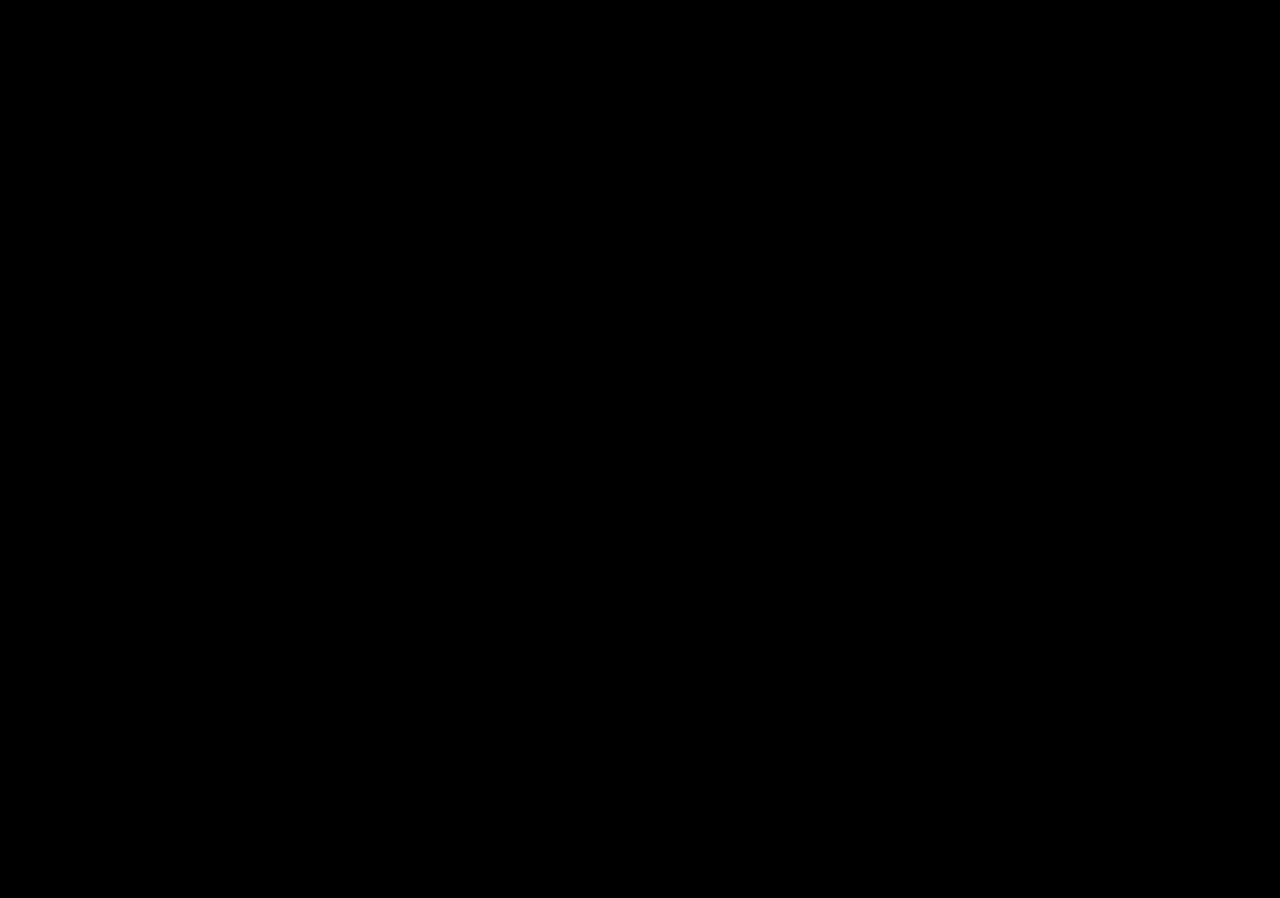
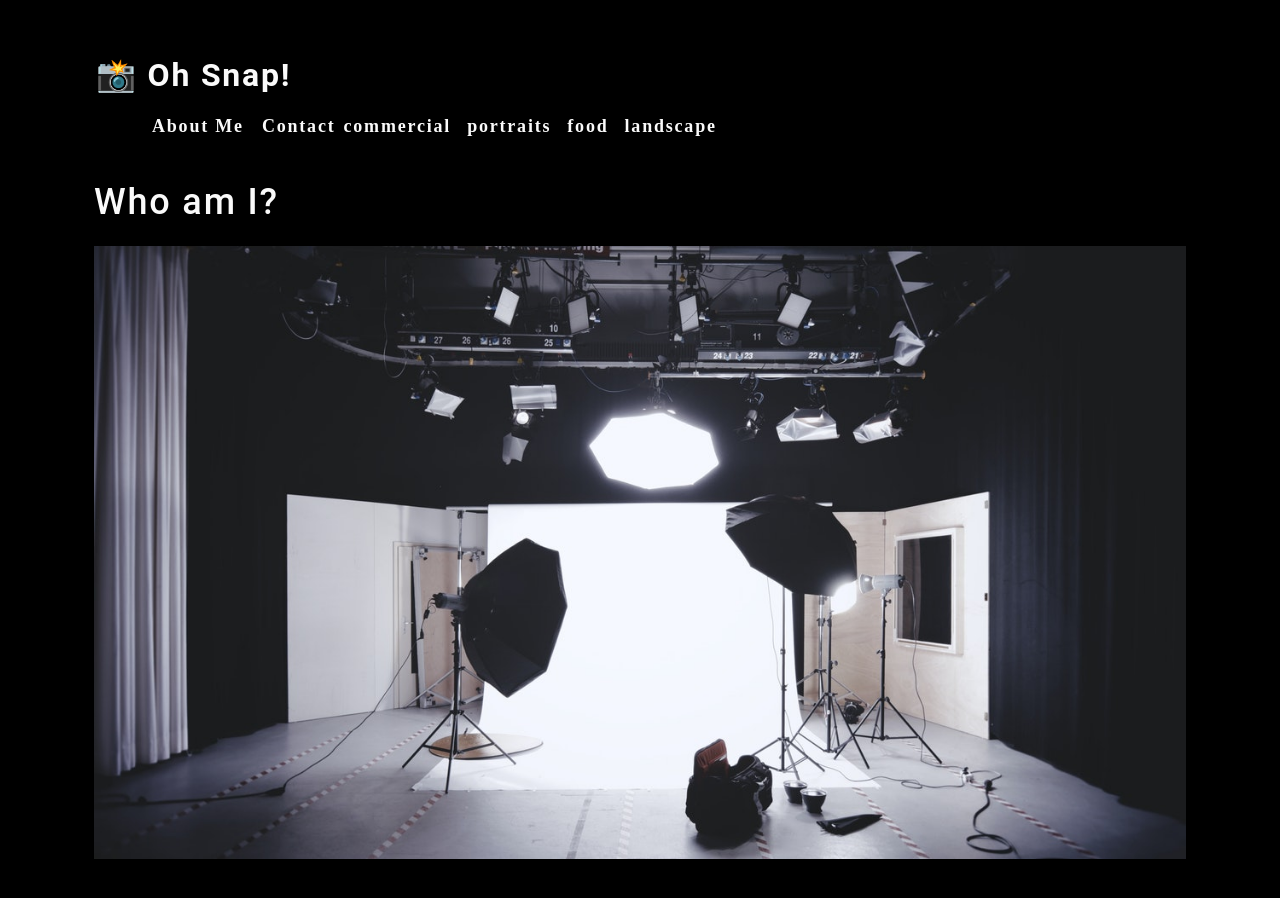
Before and after one commit to wadep23/photo-port, a React (Create React App) app: page / in a window 1280 px wide. Shown: the top 898 px of the page. Before the commit the page ends 800 px from the top, so only its background shows below. Built offline with nearby package versions, Linux system fonts and the light colour scheme.

Commit message:
created about component and nav component

```diff
--- a/src/App.js
+++ b/src/App.js
@@ -1,24 +1,15 @@
-// import logo from './logo.svg';
 import './App.css';
+import About from './components/About/index';
+import Nav from './components/Nav/index';
 
 function App() {
   return (
-    <div className="App">
-      {/* <header className="App-header">
-        {/* <img src={logo} className="App-logo" alt="logo" /> */}
-        {/* <p>
-          Edit <code>src/App.js</code> and save to reload.
-        </p>
-        <a
-          className="App-link"
-          href="https://reactjs.org"
-          target="_blank"
-          rel="noopener noreferrer"
-        >
-          Learn React
-        </a> */}
-      {/* </header> */}
-    </div>
+<div>
+  <main>
+    <Nav />
+    <About/>
+  </main>
+</div>
   );
 }
 
--- /dev/null
+++ b/src/components/About/index.js
@@ -0,0 +1,12 @@
+import coverImage from '../../assets/cover/cover-image.jpg';
+
+function About() {
+    return(
+        <section className="my-5">
+            <h1 id="about">Who am I?</h1>
+            <img src={coverImage} className="my-2" style={{ width: '100%' }} alt='cover'/>
+        </section>
+    );
+}
+
+export default About;
--- /dev/null
+++ b/src/components/Nav/index.js
@@ -0,0 +1,50 @@
+function Nav() {
+    const categories = [
+        {
+            name: 'commercial',
+            description:
+            'Photos of grocery stores, food trucks, and other commercial projects'
+        },
+        { name: 'portraits', description: 'Portraits of people in my life' },
+        { name: 'food', description: 'Delicious delicacies'},
+        {
+            name: 'landscape',
+            description: 'Fields, Farmhouses, waterfalls, and the beauty of nature'
+        }
+    ];
+
+    function categorySelected(name) {
+        console.log(`${name} clicked!`)
+    }
+
+    return(
+        <header>
+            <h2>
+                <a href='/'>
+                    <span role='img' aria-label='camera'>📸</span> Oh Snap!
+                </a>
+            </h2>
+            <nav>
+                <ul className='flex-row'>
+                    <li className='mx-2'>
+                        <a href='#about'>
+                            About Me
+                        </a>
+                    </li>
+                    <li>
+                        <span>Contact</span>
+                    </li>
+                    {categories.map( (category) => (
+                        <li className='mx-1' key={category.name}>
+                            <span onClick={ () => categorySelected(category.name) }>
+                                {category.name}
+                            </span>
+                        </li>
+                    ) ) }
+                </ul>
+            </nav>
+        </header>
+    )
+}
+
+export default Nav;
```
